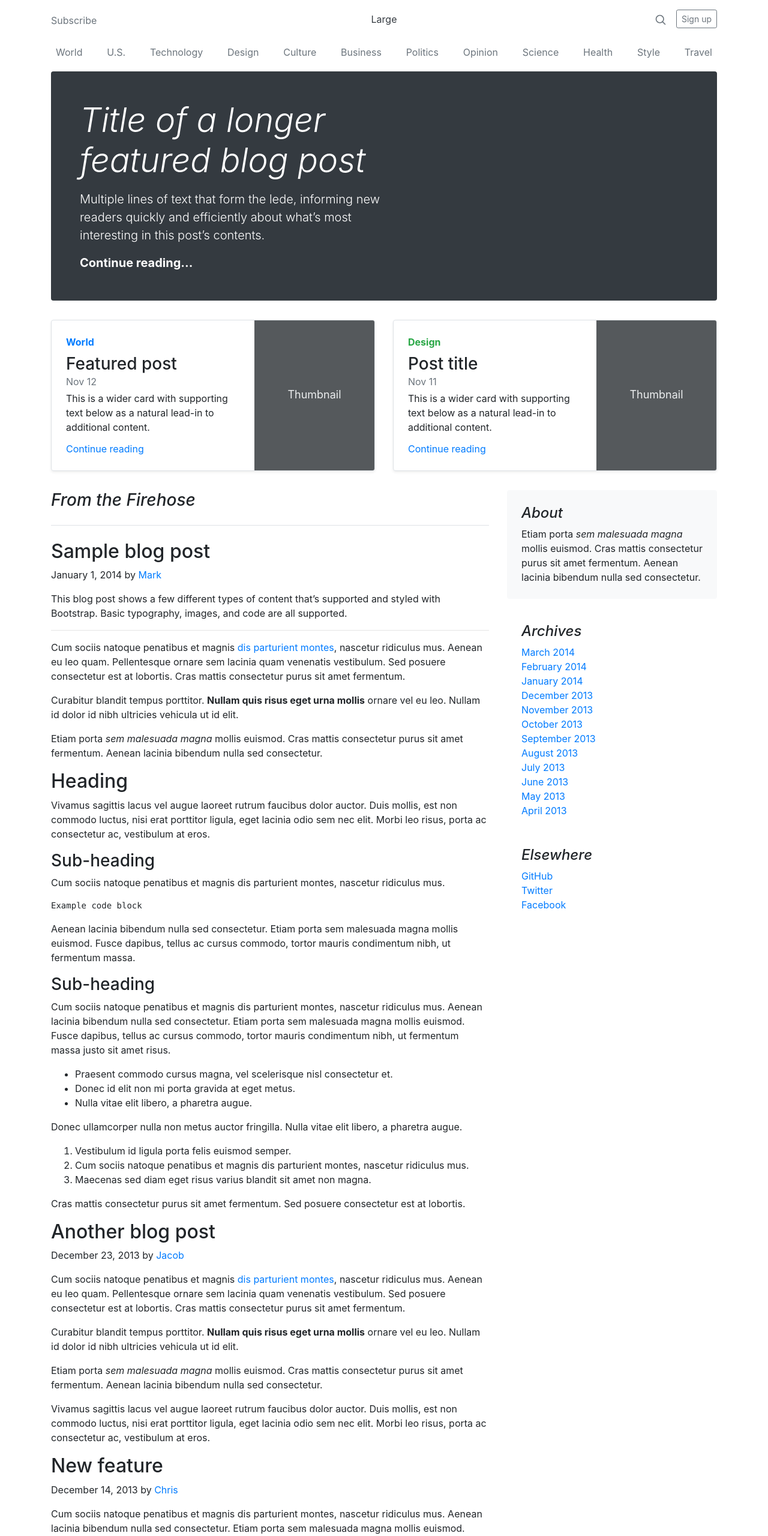
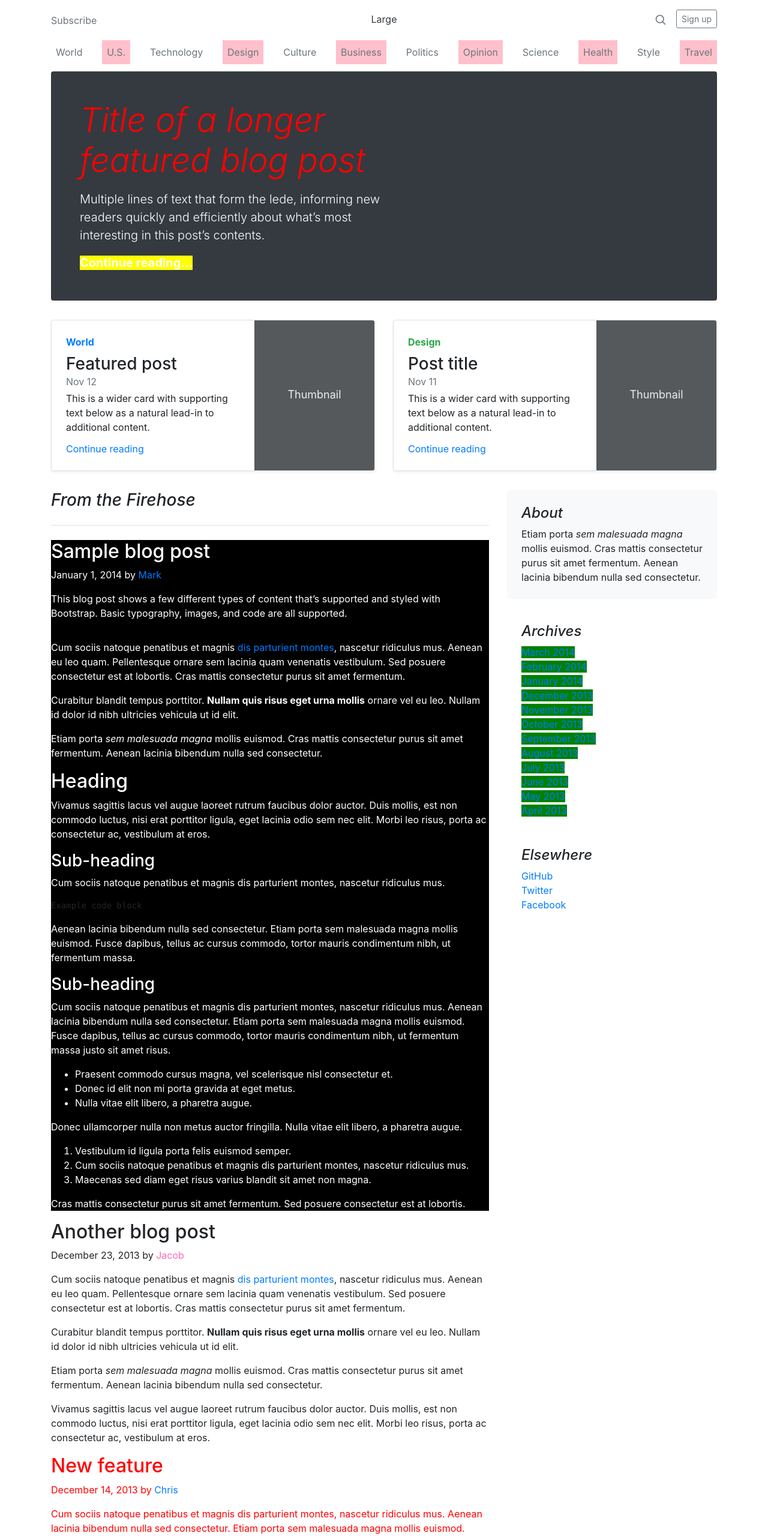
Before and after one commit to youCanCallMeStevie/M2-D7, a plain HTML site: page index.html in a window 1280 px wide. Shown: the top 2560 px of the page at 60% size. Drawn offline with nearby package versions, Linux system fonts and the light colour scheme.

Commit message:
post debrief

```diff
--- a/index.html
+++ b/index.html
@@ -16,47 +16,56 @@
       /*
                   EX1) Write a selector to target the main title of the page*/
       h1 {
+        color: red;
       }
       /* EX2) Write a selector to target every children of the navbar */
 
       .nav > a {
+        color: green;
       }
 
       /* EX3) Write a selector to target the "continue reading..." inside the jumbotron */
 
       .jumbotron a[href]:last-of-type {
+        background-color: yellow;
       }
       /* EX4) Write a selector to target the first blogpost */
 
       .blog-main .blog-post:first-of-type {
+        background-color: black;
+        color: white;
       }
 
       /* EX5) Write a selector to target the "even" links in the navbar */
 
-      nav:nth-child(even) {
+      nav a.p-2:nth-child(even) {
+        background-color: pink;
       }
 
       /* EX6) Write a selector to target the last blog post */
 
       .blog-main .blog-post:last-of-type {
+        color: red;
       }
 
       /* EX7) Write a selector to target all the li into the first ordered-list in the sidebar ( Archives ) */
 
-      .sidebar .list-unstyled > li {
+      aside div:nth-child(2) ol li a {
+        background-color: green;
       }
       /* EX8) Write a selector to target the second post author */
 
-      .blog-main:nth-child(2n) a[href]:first-of-type {
+      .blog-post:nth-last-of-type(2) .blog-post-meta a {
+        color: hotpink;
       }
+
       /* EX9) Write a selector to target the "back to top" link      */
 
-      .blog-footer p a[href]:first-of-type {
+      footer p:last-child a {
+        background-color: yellow;
       }
       /* #### EXTRA Try doing it without targeting the footer element directly
                   EX10) Write a selector to target the footer */
-      body div:last-child {
-      }
     </style>
     <meta charset="utf-8" />
     <meta
```
